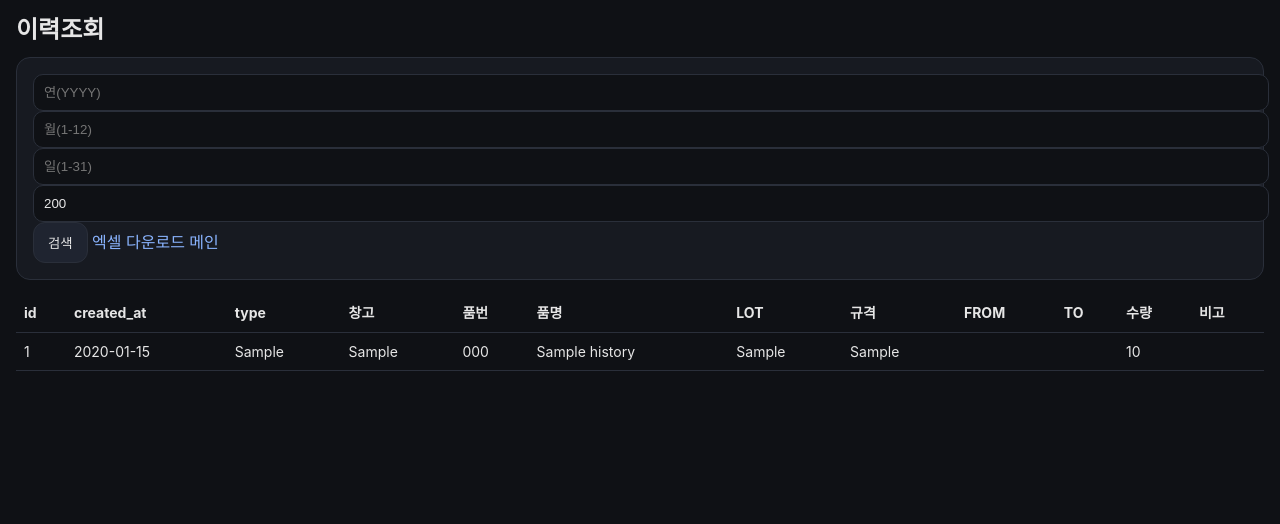
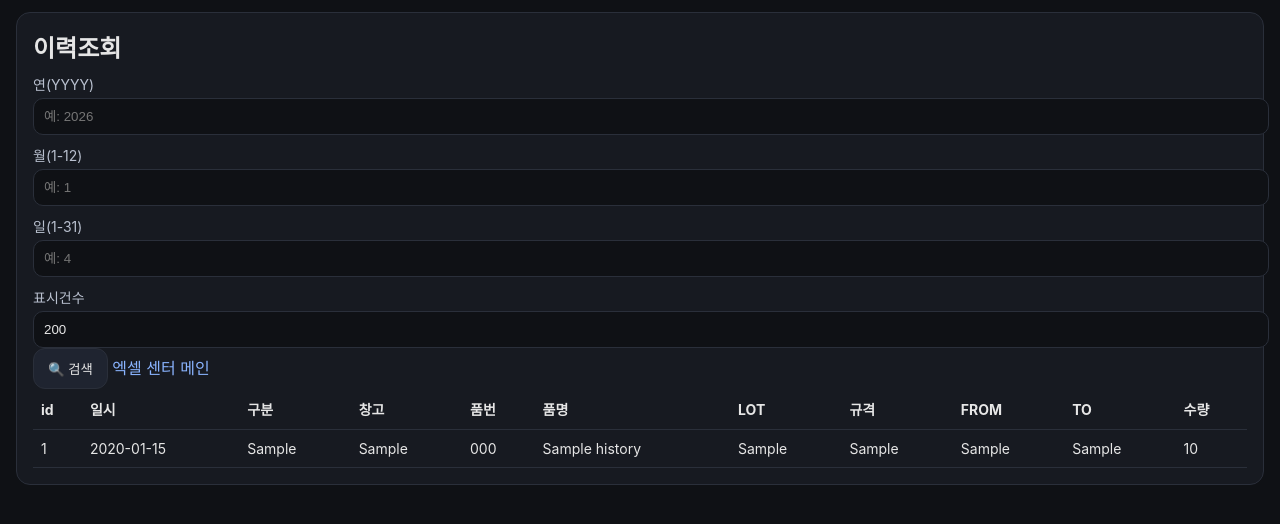
Before and after one commit to dlahtp44-prog/pars-wms-test, a FastAPI app: page /page/history in a window 1280 px wide. Shown: the part 55-579 px from the top of the page. Run offline with FastAPI, Linux system fonts and the light colour scheme; tables that the repository leaves empty hold one stand-in row (values such as "Sample post").

Commit message:
Update history.html

```diff
--- a/app/templates/history.html
+++ b/app/templates/history.html
@@ -1,29 +1,46 @@
 {% extends "base.html" %}
+{% block title %}이력조회{% endblock %}
+
 {% block content %}
-
+<div class="card">
   <h2>이력조회</h2>
 
-<div class="card">
-  <div class="grid-4">
-    <input id="year" placeholder="연(YYYY)">
-    <input id="month" placeholder="월(1-12)">
-    <input id="day" placeholder="일(1-31)">
-    <input id="limit" value="200">
+  <!-- 검색 조건 -->
+  <form id="searchForm" class="form-grid" onsubmit="searchHistory(); return false;">
+    <div>
+      <label>연(YYYY)</label>
+      <input type="number" id="year" placeholder="예: 2026">
     </div>
 
-  <div class="actions">
-    <button onclick="searchHistory()">검색</button>
-    <a class="link" href="/page/history/excel">엑셀 다운로드</a>
-    <a class="link" href="/">메인</a>
-  </div>
+    <div>
+      <label>월(1-12)</label>
+      <input type="number" id="month" placeholder="예: 1">
     </div>
 
-<table>
+    <div>
+      <label>일(1-31)</label>
+      <input type="number" id="day" placeholder="예: 4">
+    </div>
+
+    <div>
+      <label>표시건수</label>
+      <input type="number" id="limit" value="200">
+    </div>
+
+    <div style="grid-column: span 4;">
+      <button type="submit" class="btn-primary">🔍 검색</button>
+      <a href="/page/excel" class="btn-link">엑셀 센터</a>
+      <a href="/" class="btn-link">메인</a>
+    </div>
+  </form>
+
+  <!-- 결과 테이블 -->
+  <table class="table">
     <thead>
       <tr>
         <th>id</th>
-      <th>created_at</th>
-      <th>type</th>
+        <th>일시</th>
+        <th>구분</th>
         <th>창고</th>
         <th>품번</th>
         <th>품명</th>
@@ -32,53 +49,56 @@
         <th>FROM</th>
         <th>TO</th>
         <th>수량</th>
-      <th>비고</th>
       </tr>
     </thead>
-  <tbody id="rows"></tbody>
+    <tbody id="historyBody"></tbody>
   </table>
+</div>
 
 <script>
 async function searchHistory() {
-  const y = document.getElementById("year").value;
-  const m = document.getElementById("month").value;
-  const d = document.getElementById("day").value;
-  const l = document.getElementById("limit").value || 200;
+  const year = document.getElementById("year").value;
+  const month = document.getElementById("month").value;
+  const day = document.getElementById("day").value;
+  const limit = document.getElementById("limit").value || 200;
 
   const params = new URLSearchParams();
-  if (y) params.append("year", y);
-  if (m) params.append("month", m);
-  if (d) params.append("day", d);
-  params.append("limit", l);
+  if (year) params.append("year", year);
+  if (month) params.append("month", month);
+  if (day) params.append("day", day);
+  params.append("limit", limit);
 
   const res = await fetch(`/api/history?${params.toString()}`);
   const data = await res.json();
 
-  const tbody = document.getElementById("rows");
+  const tbody = document.getElementById("historyBody");
   tbody.innerHTML = "";
 
-  data.forEach(r => {
+  if (data.length === 0) {
+    tbody.innerHTML = `<tr><td colspan="11">조회 결과 없음</td></tr>`;
+    return;
+  }
+
+  for (const row of data) {
     const tr = document.createElement("tr");
     tr.innerHTML = `
-      <td>${r.id}</td>
-      <td>${r.created_at}</td>
-      <td>${r.type}</td>
-      <td>${r.warehouse || ""}</td>
-      <td>${r.item_code}</td>
-      <td>${r.item_name}</td>
-      <td>${r.lot}</td>
-      <td>${r.spec}</td>
-      <td>${r.from || ""}</td>
-      <td>${r.to || ""}</td>
-      <td>${r.qty}</td>
-      <td>${r.remark || ""}</td>
+      <td>${row.id}</td>
+      <td>${row.created_at}</td>
+      <td>${row.type}</td>
+      <td>${row.warehouse || ""}</td>
+      <td>${row.item_code || ""}</td>
+      <td>${row.item_name || ""}</td>
+      <td>${row.lot || ""}</td>
+      <td>${row.spec || ""}</td>
+      <td>${row.from_location || ""}</td>
+      <td>${row.to_location || ""}</td>
+      <td>${row.qty}</td>
     `;
     tbody.appendChild(tr);
-  });
+  }
 }
 
-// 최초 진입 시 자동 조회
+// 최초 로딩 시 기본 조회
 searchHistory();
 </script>
-
 {% endblock %}
```
Lines whose indentation alone changed are shown as unchanged.
